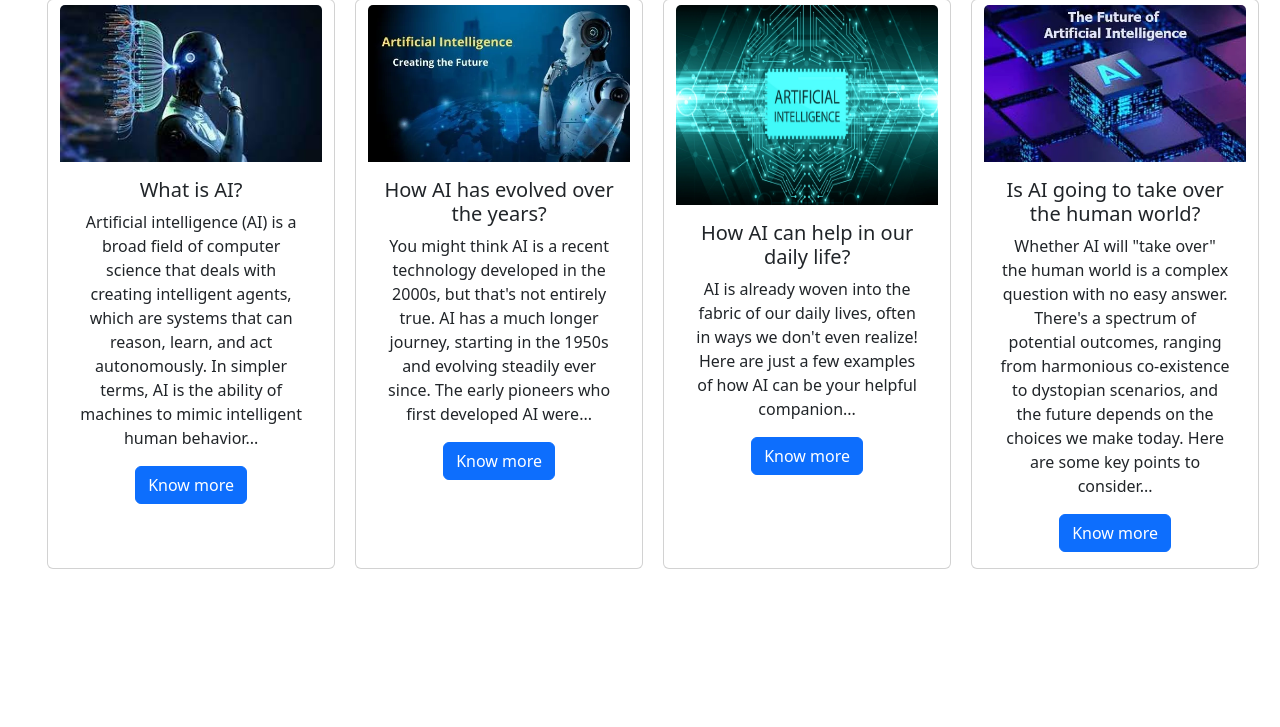
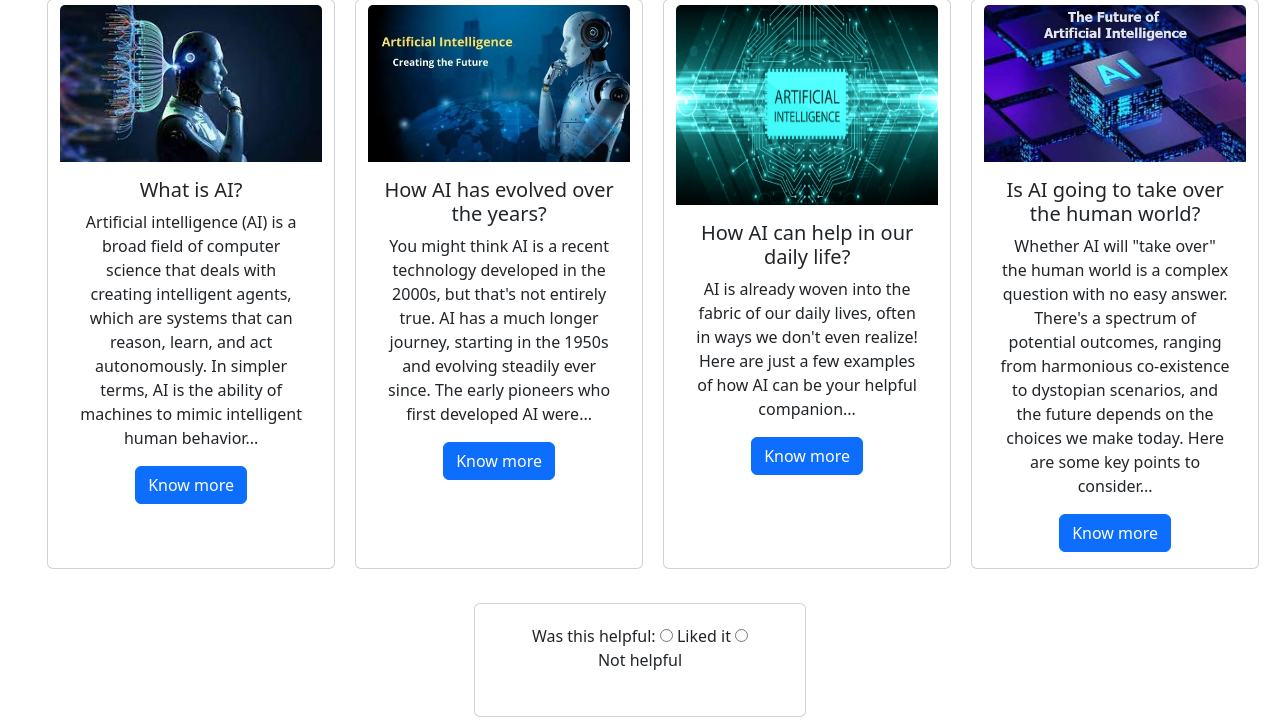
Before and after one commit to Aarav-Jain123/AIRobotics, a Django app: page / in a window 1280 px wide. Shown: the part 351-1078 px from the top of the page. Before the commit the page ends 920 px from the top, so only its background shows below. Run offline with Django 4.2, Linux system fonts and the light colour scheme.

Commit message:
modified:   templates/index.html

```diff
--- a/templates/index.html
+++ b/templates/index.html
@@ -38,6 +38,11 @@
 
         .card-img-top {
             margin-top: 5px;
+        }
+
+        .some-changes {
+            margin-left: 37%;
+            margin-right: 37%;
         }
     </style>
     <title>Home | AIRobotics</title>
@@ -139,6 +144,78 @@
             </div>
         </div>
     </section>
+
+    <section>
+        <div class="card some-changes" id="review-form">
+            <p style="margin: 20px; text-align: center;">Was this helpful: <input type="radio" id="liked-it" name="review" value="liked-it" onclick="popForm()">
+                <label for="liked-it">Liked it</label>
+                <input type="radio" id="not-helpful" name="review" value="not-helpful" onclick="poppForm()">
+                <label for="not-helpful">Not helpful</label><br><br>
+            </p>
+        </div>
+    </section>
+
+    <script>
+        const likeForm = `            <div class="container min-vh-100 justify-content-center align-items-center">
+                <form method="post" action="/"">
+                    {%csrf_token%}
+
+                    <div class="form-group mb-3">
+                        <label for="fnmae">Name</label>
+                        <input type="text" class="form-control" id="fname" name='fname' placeholder="First Name">
+                    </div>
+
+                    <div class="form-group mb-3">
+                        <label for="lname">Class and section</label>
+                        <input type="text" class="form-control" id="class-and-section" name='class-and-section' placeholder="Class and section">
+                    </div>
+
+                    <div class="mb-3">
+                        <label for="exampleFormControlTextarea1" class="form-label">Some recommendations</label>
+                        <textarea class="form-control" id="exampleFormControlTextarea1" rows="3">I like the article but it could be better.</textarea>
+                      </div>
+
+                    <div class="form-group text-center mb-3" style="margin-top: 5px;">
+                        <button type="submit" class="btn btn-primary">Submit</button>
+                    </div>
+                </form>
+            </div>`;
+
+            const dislikeForm = `            <div class="container min-vh-100 justify-content-center align-items-center">
+                <form method="post" action="/"">
+                    {%csrf_token%}
+
+                    <div class="form-group mb-3">
+                        <label for="fnmae">Name</label>
+                        <input type="text" class="form-control" id="fname" name='fname' placeholder="First Name">
+                    </div>
+
+                    <div class="form-group mb-3">
+                        <label for="lname">Class and section</label>
+                        <input type="text" class="form-control" id="class-and-section" name='class-and-section' placeholder="Class and section">
+                    </div>
+
+                    <div class="mb-3">
+                        <label for="exampleFormControlTextarea1" class="form-label">Some recommendations</label>
+                        <textarea class="form-control" id="exampleFormControlTextarea1" rows="3">I didn't find the form really helpful but it could be better.</textarea>
+                      </div>
+
+                    <div class="form-group text-center mb-3" style="margin-top: 5px;">
+                        <button type="submit" class="btn btn-primary">Submit</button>
+                    </div>
+                </form>
+            </div>`;
+
+            function popForm(){
+                const target = document.querySelector('#review-form');
+                target.innerHTML += likeForm;
+            }
+
+            function poppForm(){
+                const target = document.querySelector('#review-form');
+                target.innerHTML += dislikeForm;
+            }
+    </script>
 </body>
 
 </html>
```
